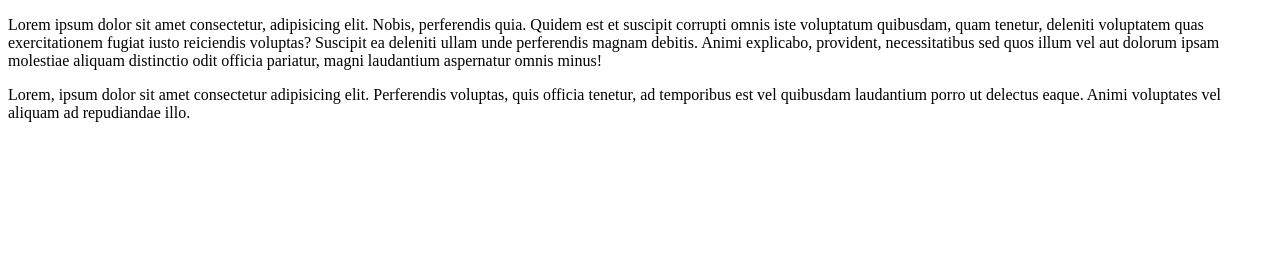
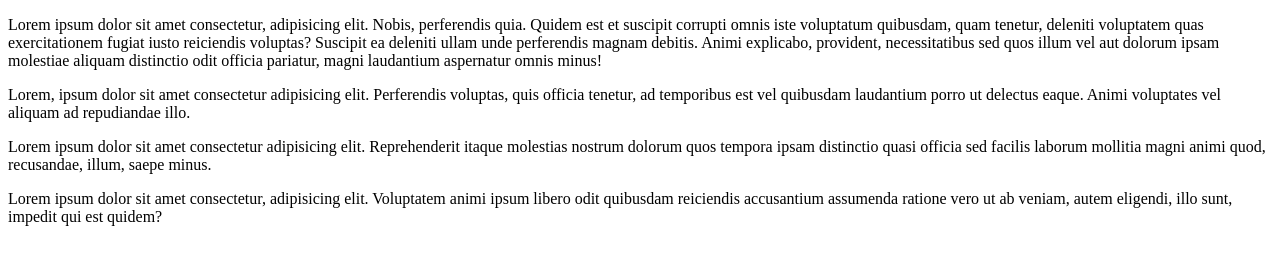
Before and after one commit to BrhaneKidane/ex, a plain HTML site: page index.html in a window 1280 px wide. Drawn offline with Linux system fonts and the light colour scheme.

Commit message:
two parag has been added

```diff
--- a/index.html
+++ b/index.html
@@ -9,5 +9,7 @@
     <p>Lorem ipsum dolor sit amet consectetur, adipisicing elit. Nobis, perferendis quia. Quidem est et suscipit corrupti omnis iste voluptatum quibusdam, quam tenetur, deleniti voluptatem quas exercitationem fugiat iusto reiciendis voluptas?
     Suscipit ea deleniti ullam unde perferendis magnam debitis. Animi explicabo, provident, necessitatibus sed quos illum vel aut dolorum ipsam molestiae aliquam distinctio odit officia pariatur, magni laudantium aspernatur omnis minus!</p>
     <p>Lorem, ipsum dolor sit amet consectetur adipisicing elit. Perferendis voluptas, quis officia tenetur, ad temporibus est vel quibusdam laudantium porro ut delectus eaque. Animi voluptates vel aliquam ad repudiandae illo.</p>
+    <p>Lorem ipsum dolor sit amet consectetur adipisicing elit. Reprehenderit itaque molestias nostrum dolorum quos tempora ipsam distinctio quasi officia sed facilis laborum mollitia magni animi quod, recusandae, illum, saepe minus.</p>
+    <p>Lorem ipsum dolor sit amet consectetur, adipisicing elit. Voluptatem animi ipsum libero odit quibusdam reiciendis accusantium assumenda ratione vero ut ab veniam, autem eligendi, illo sunt, impedit qui est quidem?</p>
 </body>
 </html>
```
